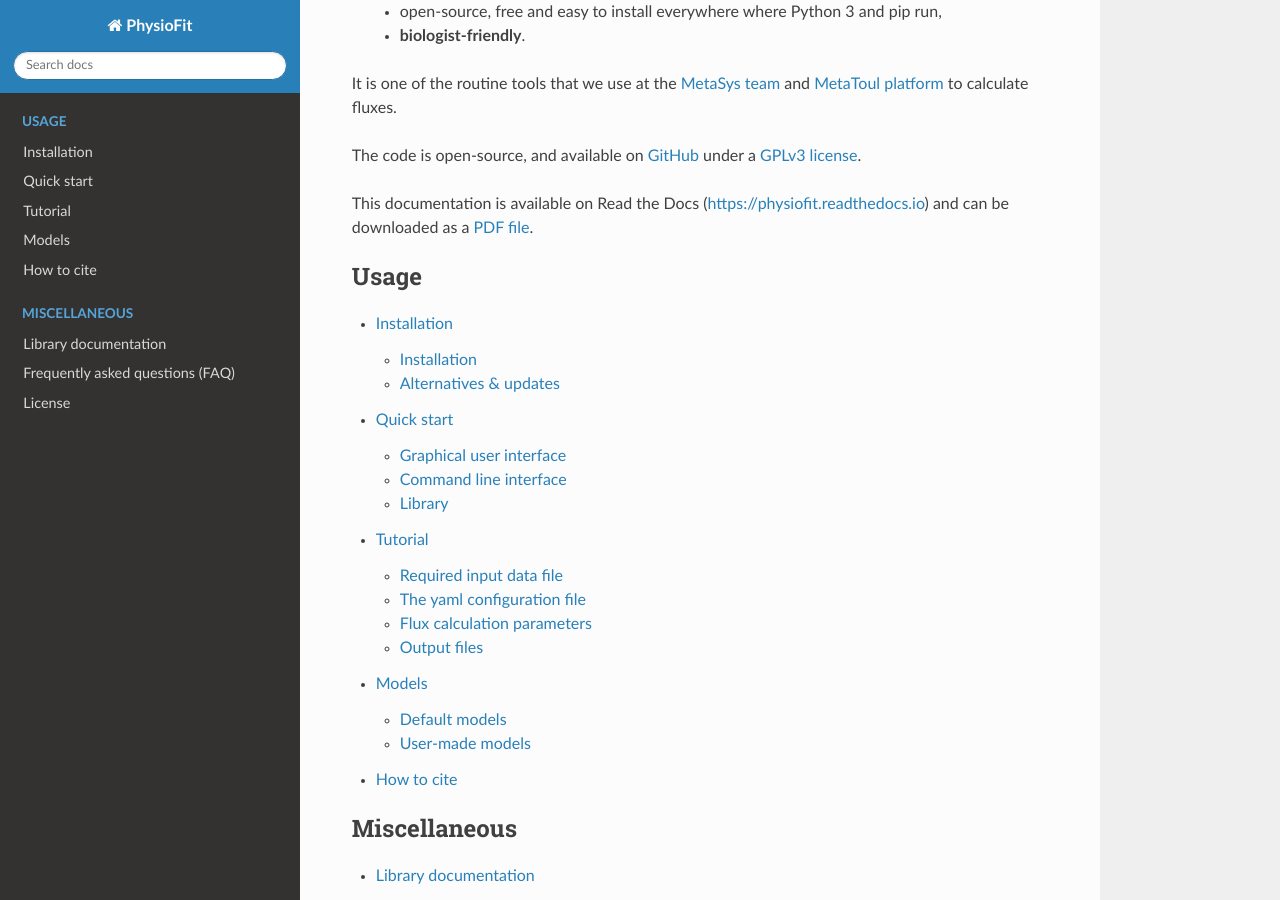
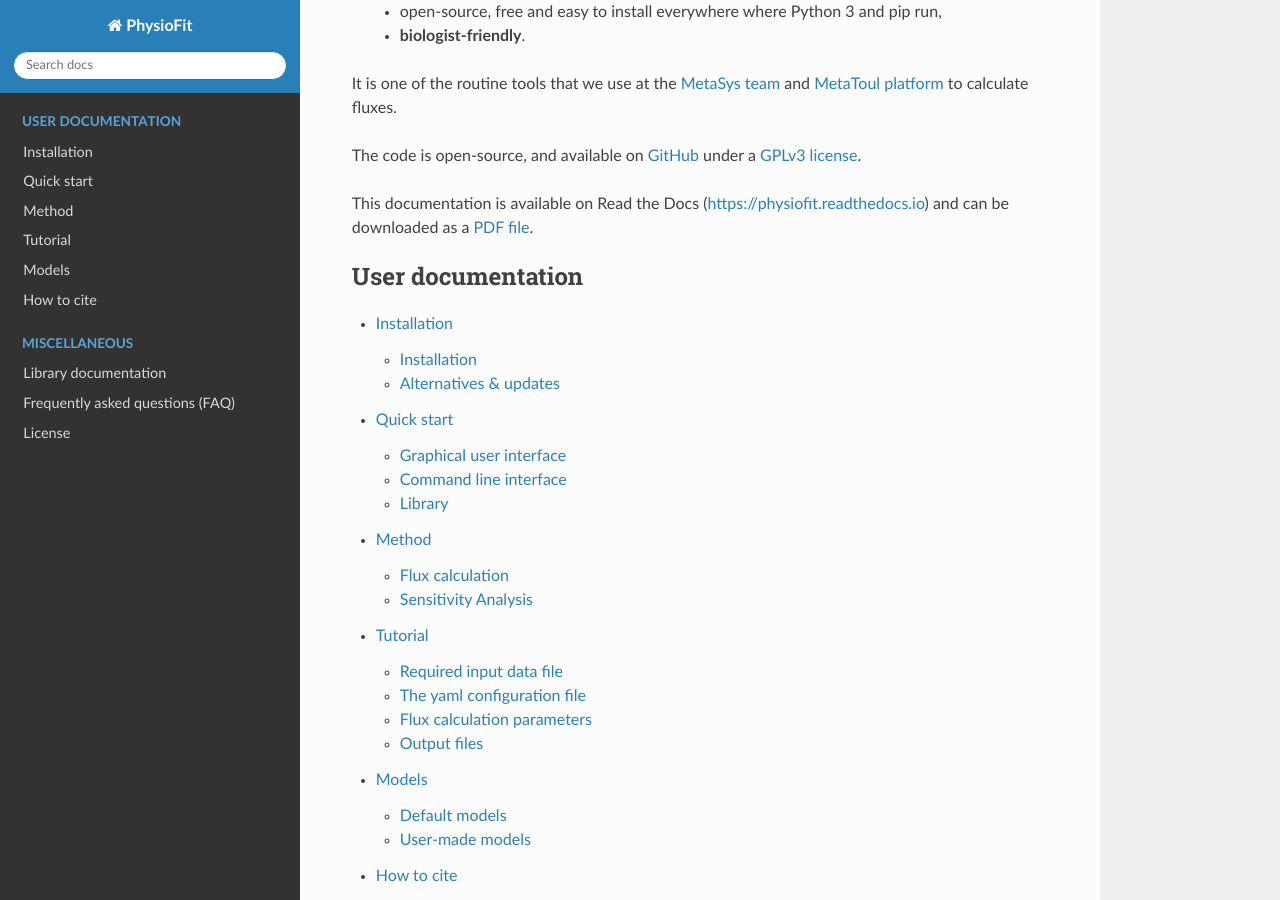
Before and after one commit to MetaSys-LISBP/PhysioFit, a Sphinx documentation site: the page built from docs/index.rst, in a window 1280 px wide and 900 px high, scrolled down 568 px. Built offline with Sphinx 7.4.7 and the Read the Docs theme 2.0.0, drawn with Linux system fonts in a browser that asks for light colours.

Commit message:
Added a Methods section

```diff
--- a/docs/index.rst
+++ b/docs/index.rst
@@ -41,10 +41,11 @@ and can be downloaded as a `PDF file <https://readthedocs.org/projects/physiofit
 
 .. toctree::
    :maxdepth: 2
-   :caption: Usage
+   :caption: User documentation
 
    installation.rst
    quickstart.rst
+   method.rst
    usage.rst
    models.rst
    cite.rst
--- /dev/null
+++ b/docs/method.rst
@@ -0,0 +1,12 @@
+Method
+=======
+
+Flux calculation
+*****************
+
+To write...
+
+Sensitivity Analysis
+*********************
+
+To write...
```
